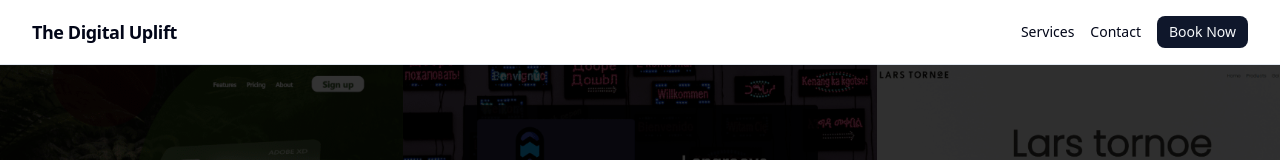
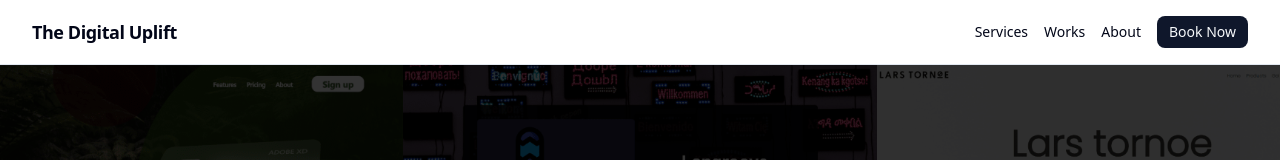
Before and after one commit to abhiram-shaji/the-digital-uplift, a Next.js app: page / in a window 1280 px wide. Shown: the top 160 px of the page. Built offline with nearby package versions, Linux system fonts and the light colour scheme.

Commit message:
feat : enable smooth scroll

```diff
--- a/src/app/globals.css
+++ b/src/app/globals.css
@@ -116,6 +116,11 @@
   * {
     @apply border-border outline-ring/50;
   }
+
+  html {
+    scroll-behavior: smooth;
+  }
+
   body {
     @apply bg-background text-foreground;
   }
--- a/src/components/ui/Navbar.tsx
+++ b/src/components/ui/Navbar.tsx
@@ -1,5 +1,3 @@
-// components/Navbar.tsx
-
 import Link from "next/link";
 import { Button } from "@/components/ui/button";
 
@@ -14,8 +12,11 @@ export default function Navbar() {
           <Link href="#services" className="text-sm hover:underline">
             Services
           </Link>
-          <Link href="#contact" className="text-sm hover:underline">
-            Contact
+          <Link href="#works" className="text-sm hover:underline">
+            Works
+          </Link>
+          <Link href="#about" className="text-sm hover:underline">
+            About
           </Link>
           <Button size="sm" asChild>
             <a href="#book">Book Now</a>
```
